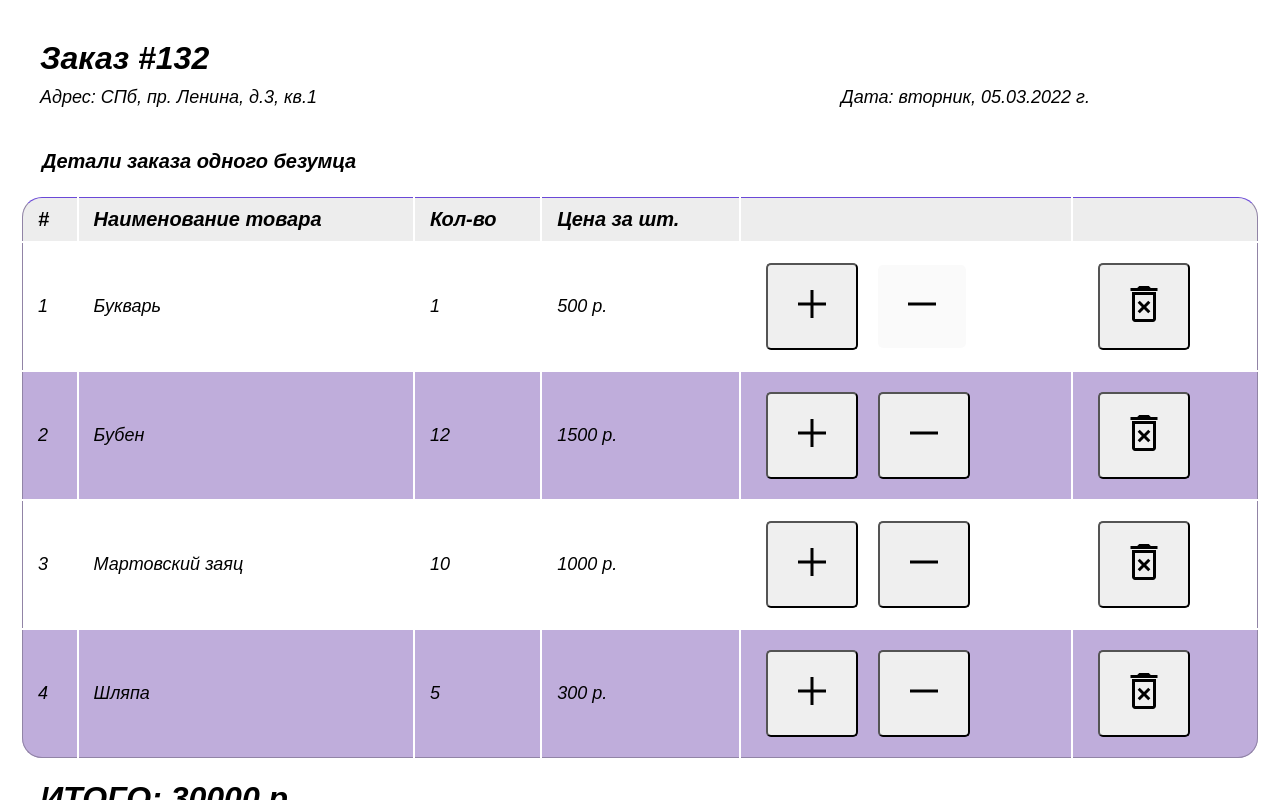
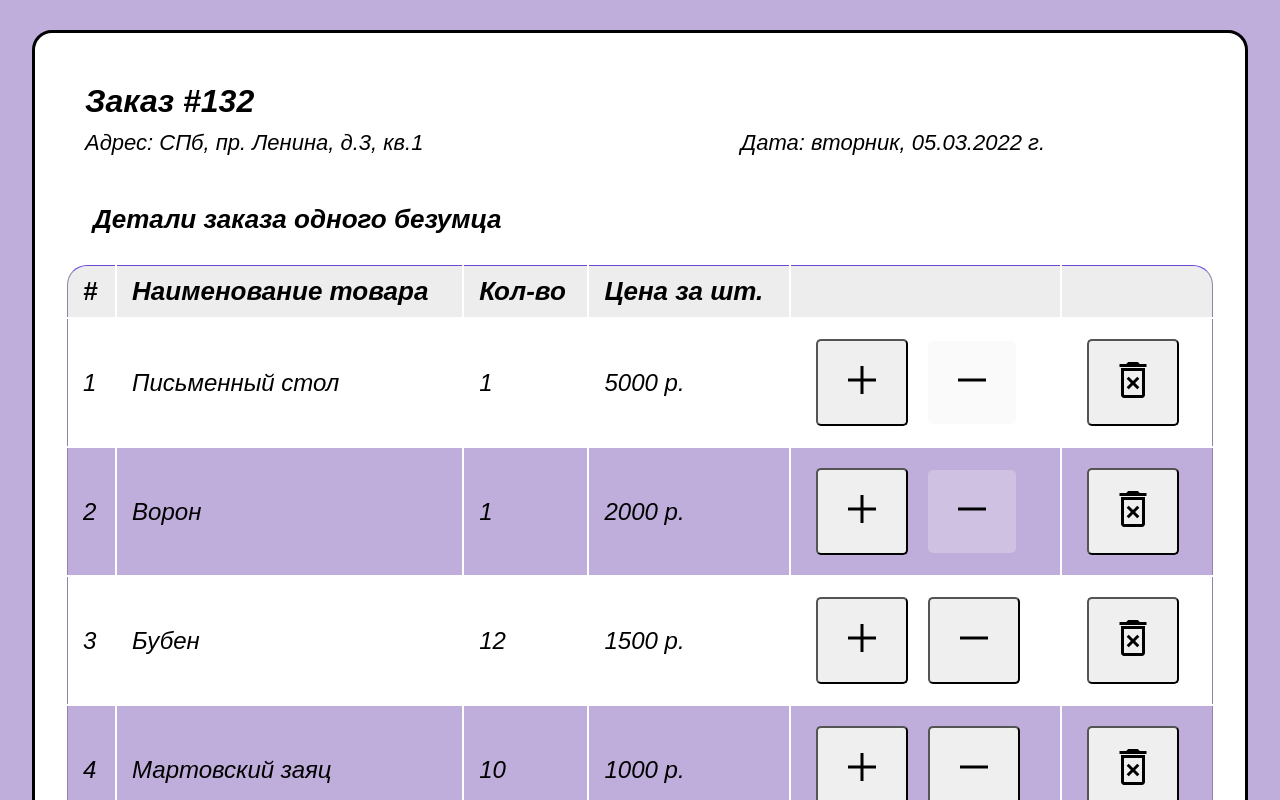
Before and after one commit to Breslavchik/React-challenge, a React (Create React App) app: page / in a window 1280 px wide. Shown: the top 800 px of the page. Built offline with nearby package versions, Linux system fonts and the light colour scheme.

Commit message:
little style fix

```diff
--- a/src/App.tsx
+++ b/src/App.tsx
@@ -4,38 +4,46 @@ import { Table } from "./components/Table/Table";
 
 const productList = [
   {
-    text: "Букварь",
-    price: 500,
+    text: "Письменный стол",
+    price: 5000,
     sum: 1,
     id: 1,
+  },
+  {
+    text: "Ворон",
+    price: 2000,
+    sum: 1,
+    id: 2,
   },
   {
     text: "Бубен",
     price: 1500,
     sum: 12,
-    id: 2,
+    id: 3,
   },
   {
     text: "Мартовский заяц",
     price: 1000,
     sum: 10,
-    id: 3,
+    id: 4,
   },
   {
     text: "Шляпа",
     price: 300,
     sum: 5,
-    id: 4,
+    id: 5,
   },
 ];
 
 function App() {
   return (
     <>
+    <body>
     <div className="common-conteiner">
       <Header />
       <Table name="Детали заказа одного безумца" data={productList} />
       </div>
+      </body>
     </>
   );
 }
--- a/src/components/Header/Header.scss
+++ b/src/components/Header/Header.scss
@@ -8,6 +8,6 @@
     justify-content: space-between;
 
     p {
-        font-size: 18px;
+        font-size: 22px;
     }
 }
--- a/src/components/Table/Table.scss
+++ b/src/components/Table/Table.scss
@@ -1,14 +1,14 @@
 .table {
 	width: 100%;
 	border: none;
-	margin-bottom: 0 auto 20px auto;
+	margin: 0 auto 20px auto;
 	border-collapse: separate;
 
    caption {
        text-align: left;
-       font-size: 20px;
+       font-size: 26px;
        font-weight: bold;
-       padding: 22px;
+       padding: 28px;
    }
 }
 .table-footer {
@@ -21,7 +21,7 @@
 	border: none;
 	padding: 10px 15px;
 	background: #EDEDED;
-	font-size: 20px;
+	font-size: 26px;
 	border-top: 1px solid #6A48D7;
 }
 
@@ -47,7 +47,7 @@ tr:hover td {
 	text-align: left;
 	border: none;
 	padding: 10px 15px;
-	font-size: 18px;
+	font-size: 24px;
 	vertical-align: center;
 }
 
--- a/src/index.scss
+++ b/src/index.scss
@@ -10,10 +10,16 @@ body {
   font-style: italic;
   -webkit-font-smoothing: antialiased;
   -moz-osx-font-smoothing: grayscale;
+  background-color: #bfaddb;
+
 }
 
 .common-conteiner {
   position: relative;
-  margin: auto;
-  padding: 20px;
+  margin: 30px auto;
+  padding: 30px;
+  border: 3px solid black;
+  border-radius: 20px;
+  background-color: white;
+  width: 95%;
 }
```
